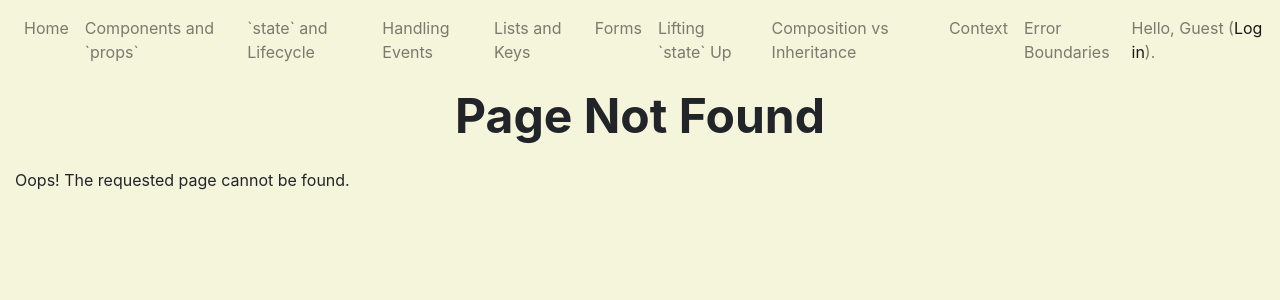
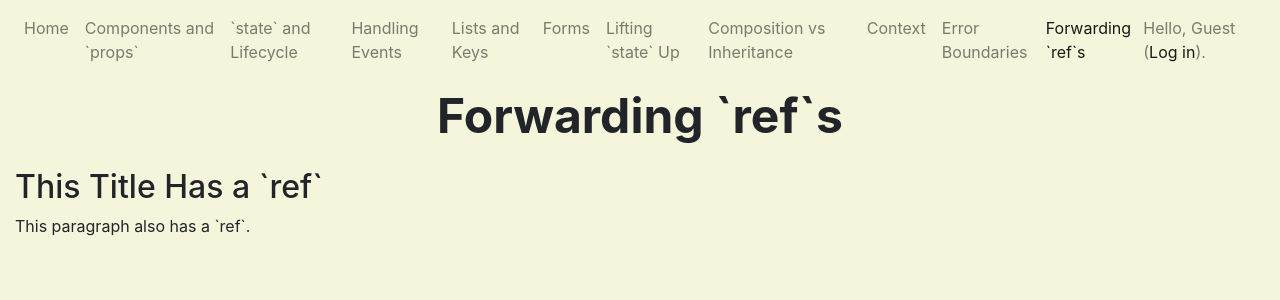
Before and after one commit to marty8zhang/_demo_react, a React (Create React App) app: page /forwarding-refs in a window 1280 px wide. Shown: the top 300 px of the page. Built offline with nearby package versions, Linux system fonts and the light colour scheme.

Commit message:
Add the code example(s) for "Forwarding `ref`s".
Also edit `.eslintrc.js` to support importing `.ts` & `.tsx`.

```diff
--- a/src/App.js
+++ b/src/App.js
@@ -15,6 +15,7 @@ import LiftingStateUp from './pages/LiftingStateUp';
 import CompositionVsInheritance from './pages/CompositionVsInheritance';
 import Context from './pages/Context';
 import ErrorBoundaries from './pages/ErrorBoundaries';
+import ForwardingRefs from './pages/ForwardingRefs';
 
 export default class App extends React.Component {
   constructor(props) {
@@ -133,6 +134,9 @@ export default class App extends React.Component {
                 <Route path="/error-boundaries">
                   <ErrorBoundaries />
                 </Route>
+                <Route path="/forwarding-refs">
+                  <ForwardingRefs />
+                </Route>
                 <Route path="/login">
                   <LogIn
                     isLoggedIn={isLoggedIn}
--- a/src/components/MainNavbar.js
+++ b/src/components/MainNavbar.js
@@ -28,6 +28,7 @@ export default class MainNavbar extends React.Component {
             <Nav.Link as={NavLink} to="/composition-vs-inheritance">Composition vs Inheritance</Nav.Link>
             <Nav.Link as={NavLink} to="/context">Context</Nav.Link>
             <Nav.Link as={NavLink} to="/error-boundaries">Error Boundaries</Nav.Link>
+            <Nav.Link as={NavLink} to="/forwarding-refs">Forwarding `ref`s</Nav.Link>
           </Nav>
         </Navbar.Collapse>
         <NavbarAccountInformation
--- /dev/null
+++ b/src/components/RefForwardedElements.tsx
@@ -0,0 +1,38 @@
+import React, {
+  ForwardedRef,
+  PropsWithChildren,
+  ReactNode,
+} from 'react';
+
+type Props = {
+  forwardedRef: ForwardedRef<HTMLParagraphElement>,
+}
+
+class RefForwardingAwareP extends React.Component<Props> {
+  render(): ReactNode {
+    const { children, forwardedRef } = this.props;
+    return (
+      <p ref={forwardedRef}>{children}</p>
+    );
+  }
+}
+
+/*
+ * `ref` only exists when you define a component with `React.forwardRef()`. Regular function or
+ * class components don’t receive the `ref` argument, and `ref` is not available in `props` either.
+ * This is why in `RefForwardingAwareP` below we have to use a different name to pass down
+ * the `ref` as a part of `props`.
+ */
+const RefForwardedP = React.forwardRef(
+  (props: PropsWithChildren<{children?: ReactNode}>, ref: ForwardedRef<HTMLParagraphElement>) => (
+    <RefForwardingAwareP forwardedRef={ref}>{props.children}</RefForwardingAwareP>
+  ),
+);
+
+const RefForwardedH2 = React.forwardRef(
+  (props: PropsWithChildren<{children?: ReactNode}>, ref: ForwardedRef<HTMLHeadingElement>) => (
+    <h2 ref={ref}>{props.children}</h2>
+  ),
+);
+
+export { RefForwardedP, RefForwardedH2 };
--- /dev/null
+++ b/src/pages/ForwardingRefs.tsx
@@ -0,0 +1,55 @@
+import React, { ReactNode, RefObject } from 'react';
+import { Container, Row, Col } from 'react-bootstrap';
+import { FunctionComponentPageTitle } from '../components/PageTitle';
+import { RefForwardedP, RefForwardedH2 } from '../components/RefForwardedElements';
+
+type Props = {};
+type State = {
+  h2Ref : RefObject<HTMLHeadingElement>,
+  pRef : RefObject<HTMLParagraphElement>,
+};
+
+export default class ForwardingRefs extends React.Component<Props, State> {
+  constructor(props: Readonly<Props> | Props) {
+    super(props);
+
+    const h2Ref = React.createRef<HTMLHeadingElement>();
+    const pRef = React.createRef<HTMLParagraphElement>();
+
+    this.state = {
+      h2Ref,
+      pRef,
+    };
+  }
+
+  componentDidMount(): void {
+    const { h2Ref, pRef } = this.state;
+
+    console.log(
+      `${h2Ref.current?.textContent}\n${pRef.current?.textContent}`,
+    );
+  }
+
+  render(): ReactNode {
+    const { h2Ref, pRef } = this.state;
+    return (
+      <>
+        <Container fluid>
+          <Row>
+            <Col>
+              <FunctionComponentPageTitle pageTitle="Forwarding `ref`s" />
+            </Col>
+          </Row>
+        </Container>
+        <Container fluid>
+          <Row>
+            <Col>
+              <RefForwardedH2 ref={h2Ref}>This Title Has a `ref`</RefForwardedH2>
+              <RefForwardedP ref={pRef}>This paragraph also has a `ref`.</RefForwardedP>
+            </Col>
+          </Row>
+        </Container>
+      </>
+    );
+  }
+}
```
Also changed, not shown: .eslintrc.js.
